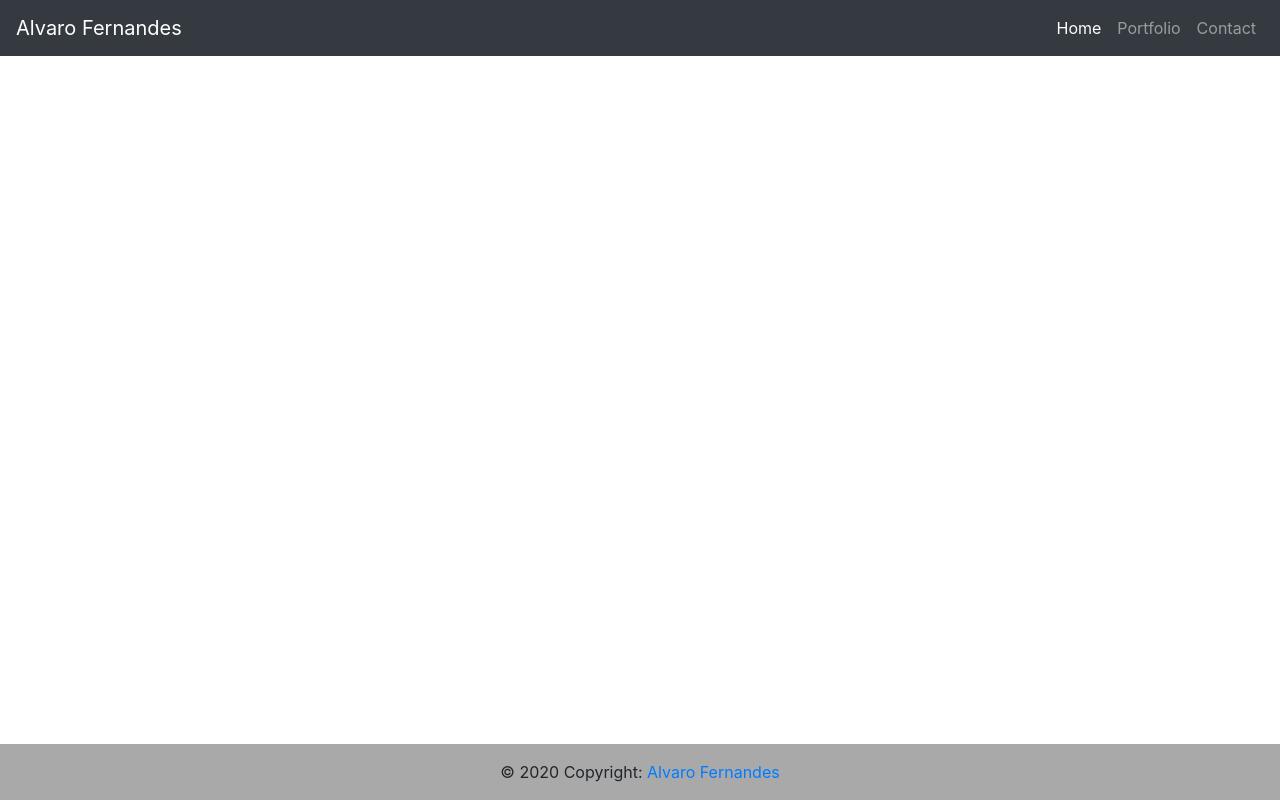
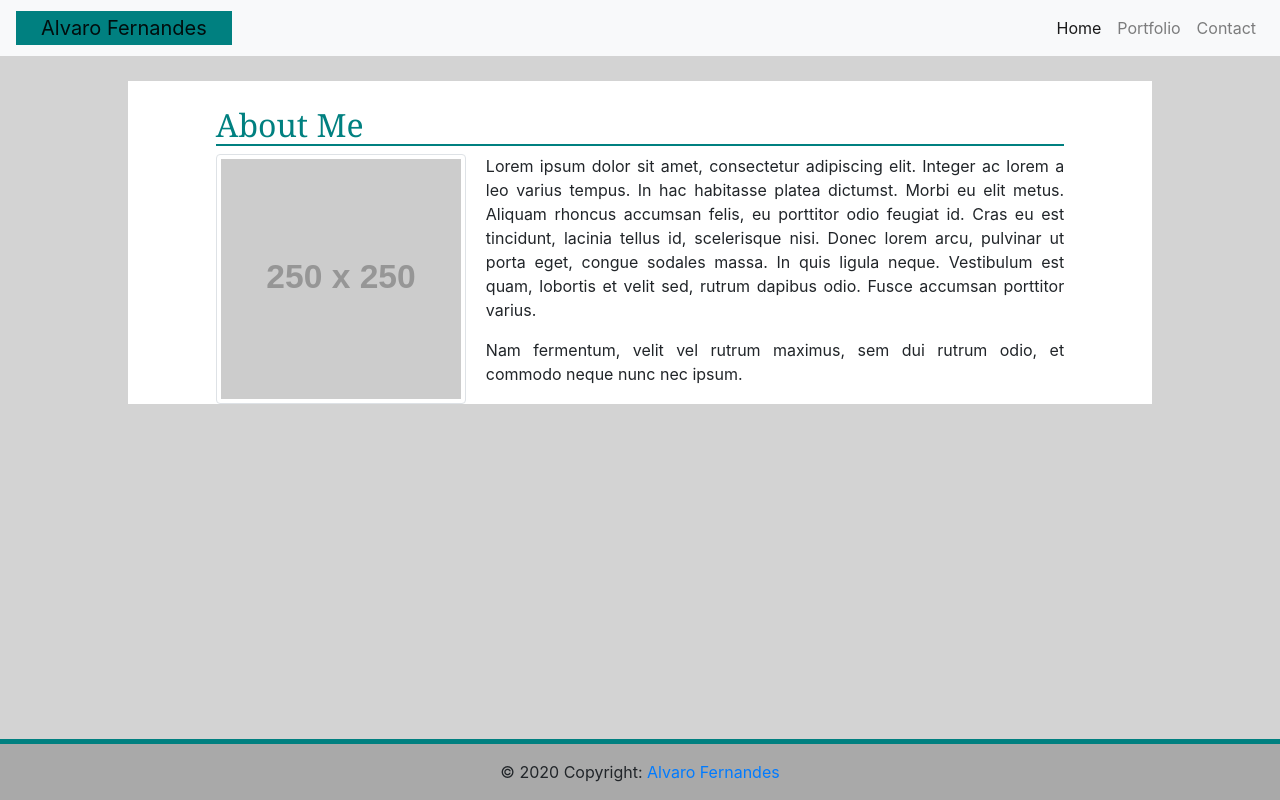
Before and after one commit to AlvaroFernandes/ResponsivePortfolio, a plain HTML site: page index.html in a window 1280 px wide. Drawn offline with nearby package versions, Linux system fonts and the light colour scheme; placeholder pictures from the web are drawn by us.

Commit message:
about me page finished

```diff
--- a/assets/style.css
+++ b/assets/style.css
@@ -1,7 +1,52 @@
-body{
-
+body {
+    background-color: lightgray;
 }
 
-footer{
+.navbar-brand {
+    background-color: teal;
+    padding: 2px 25px;
+    color: white;
+}
+
+.conteiner {
+    background-color: white;
+    width: 80%;
+    margin: 25px auto;
+}
+
+.conteiner h2 {
+    font-family: Georgia, 'Times New Roman', Times, serif;
+    color: teal;
+    border-bottom: teal 2px solid;
+    padding-top: 25px;
+}
+
+img {
+    float: left;
+    width: 250px;
+    margin-right: 20px;
+}
+
+.conteiner p {
+    text-align: justify;
+}
+
+footer {
+    border-top: 5px teal solid;
     background-color: darkgrey;
 }
+
+@media screen and (max-width: 768px) {
+    img {
+        width: 150px;
+    }
+}
+
+@media screen and (max-width: 640px) {
+    img {
+        float: none;
+        width: 420px;
+        margin: 0 auto;
+        padding-bottom: 10px;
+    }
+}
--- a/index.html
+++ b/index.html
@@ -6,26 +6,19 @@
     <meta name="viewport" content="width=device-width, initial-scale=1.0">
     <title>Home Page</title>
     <!-- css files -->
-    <link rel="stylesheet" href="https://stackpath.bootstrapcdn.com/bootstrap/4.5.0/css/bootstrap.min.css"
-        integrity="sha384-9aIt2nRpC12Uk9gS9baDl411NQApFmC26EwAOH8WgZl5MYYxFfc+NcPb1dKGj7Sk" crossorigin="anonymous">
+    <link rel="stylesheet" href="https://stackpath.bootstrapcdn.com/bootstrap/4.5.0/css/bootstrap.min.css" integrity="sha384-9aIt2nRpC12Uk9gS9baDl411NQApFmC26EwAOH8WgZl5MYYxFfc+NcPb1dKGj7Sk" crossorigin="anonymous">
     <link rel="stylesheet" href="assets/style.css">
     <!-- js files -->
-    <script src="https://code.jquery.com/jquery-3.5.1.slim.min.js"
-        integrity="sha384-DfXdz2htPH0lsSSs5nCTpuj/zy4C+OGpamoFVy38MVBnE+IbbVYUew+OrCXaRkfj"
-        crossorigin="anonymous"></script>
-    <script src="https://cdn.jsdelivr.net/npm/popper.js@1.16.0/dist/umd/popper.min.js"
-        integrity="sha384-Q6E9RHvbIyZFJoft+2mJbHaEWldlvI9IOYy5n3zV9zzTtmI3UksdQRVvoxMfooAo"
-        crossorigin="anonymous"></script>
-    <script src="https://stackpath.bootstrapcdn.com/bootstrap/4.5.0/js/bootstrap.min.js"
-        integrity="sha384-OgVRvuATP1z7JjHLkuOU7Xw704+h835Lr+6QL9UvYjZE3Ipu6Tp75j7Bh/kR0JKI"
-        crossorigin="anonymous"></script>
+    <script src="https://code.jquery.com/jquery-3.5.1.slim.min.js" integrity="sha384-DfXdz2htPH0lsSSs5nCTpuj/zy4C+OGpamoFVy38MVBnE+IbbVYUew+OrCXaRkfj" crossorigin="anonymous"></script>
+    <script src="https://cdn.jsdelivr.net/npm/popper.js@1.16.0/dist/umd/popper.min.js" integrity="sha384-Q6E9RHvbIyZFJoft+2mJbHaEWldlvI9IOYy5n3zV9zzTtmI3UksdQRVvoxMfooAo" crossorigin="anonymous"></script>
+    <script src="https://stackpath.bootstrapcdn.com/bootstrap/4.5.0/js/bootstrap.min.js" integrity="sha384-OgVRvuATP1z7JjHLkuOU7Xw704+h835Lr+6QL9UvYjZE3Ipu6Tp75j7Bh/kR0JKI" crossorigin="anonymous"></script>
 </head>
 
 <body>
-    <nav class="navbar navbar-expand-lg navbar-dark bg-dark">
-        <a class="navbar-brand" href="#">Alvaro Fernandes</a>
-        <button class="navbar-toggler" type="button" data-toggle="collapse" data-target="#navbarSupportedContent"
-            aria-controls="navbarSupportedContent" aria-expanded="false" aria-label="Toggle navigation">
+    <!-- Navbar -->
+    <nav class="navbar navbar-expand-lg navbar-light bg-light">
+        <span class="navbar-brand" href="#">Alvaro Fernandes</span>
+        <button class="navbar-toggler" type="button" data-toggle="collapse" data-target="#navbarSupportedContent" aria-controls="navbarSupportedContent" aria-expanded="false" aria-label="Toggle navigation">
             <span class="navbar-toggler-icon"></span>
         </button>
         <div class="collapse navbar-collapse justify-content-end" id="navbarSupportedContent">
@@ -42,6 +35,33 @@
             </ul>
         </div>
     </nav>
+    <!-- Content -->
+    <div class="conteiner">
+        <div class="row content">
+            <div class="col-lg-1 col-md-1 col-sm-1">
+
+            </div>
+            <div class="col-lg-10 col-md-10 col-sm-10">
+                <div class="row title">
+                    <div class="col-lg-12 col-md-12 col-sm-12">
+                        <h2>About Me</h2>
+                    </div>
+                </div>
+                <div class="row">
+                    <div class="col-lg-12 col-md-12 col-sm-12">
+                        <img src="https://via.placeholder.com/250.png" class="img-fluid img-thumbnail" alt="image of Alvaro Fernandes" />
+                        <p>Lorem ipsum dolor sit amet, consectetur adipiscing elit. Integer ac lorem a leo varius tempus. In hac habitasse platea dictumst. Morbi eu elit metus. Aliquam rhoncus accumsan felis, eu porttitor odio feugiat id. Cras eu est tincidunt,
+                            lacinia tellus id, scelerisque nisi. Donec lorem arcu, pulvinar ut porta eget, congue sodales massa. In quis ligula neque. Vestibulum est quam, lobortis et velit sed, rutrum dapibus odio. Fusce accumsan porttitor varius.</p>
+                        <p>Nam fermentum, velit vel rutrum maximus, sem dui rutrum odio, et commodo neque nunc nec ipsum.
+                        </p>
+                    </div>
+                </div>
+            </div>
+            <div class="col-lg-1 col-md-1 col-sm-1">
+
+            </div>
+        </div>
+    </div>
     <!-- Footer -->
     <footer class="footer fixed-bottom">
         <div class="footer-copyright text-center py-3">© 2020 Copyright:
```
Also changed, not shown: contact.html (+1 -0 lines), portfolio.html (+26 -16 lines).
